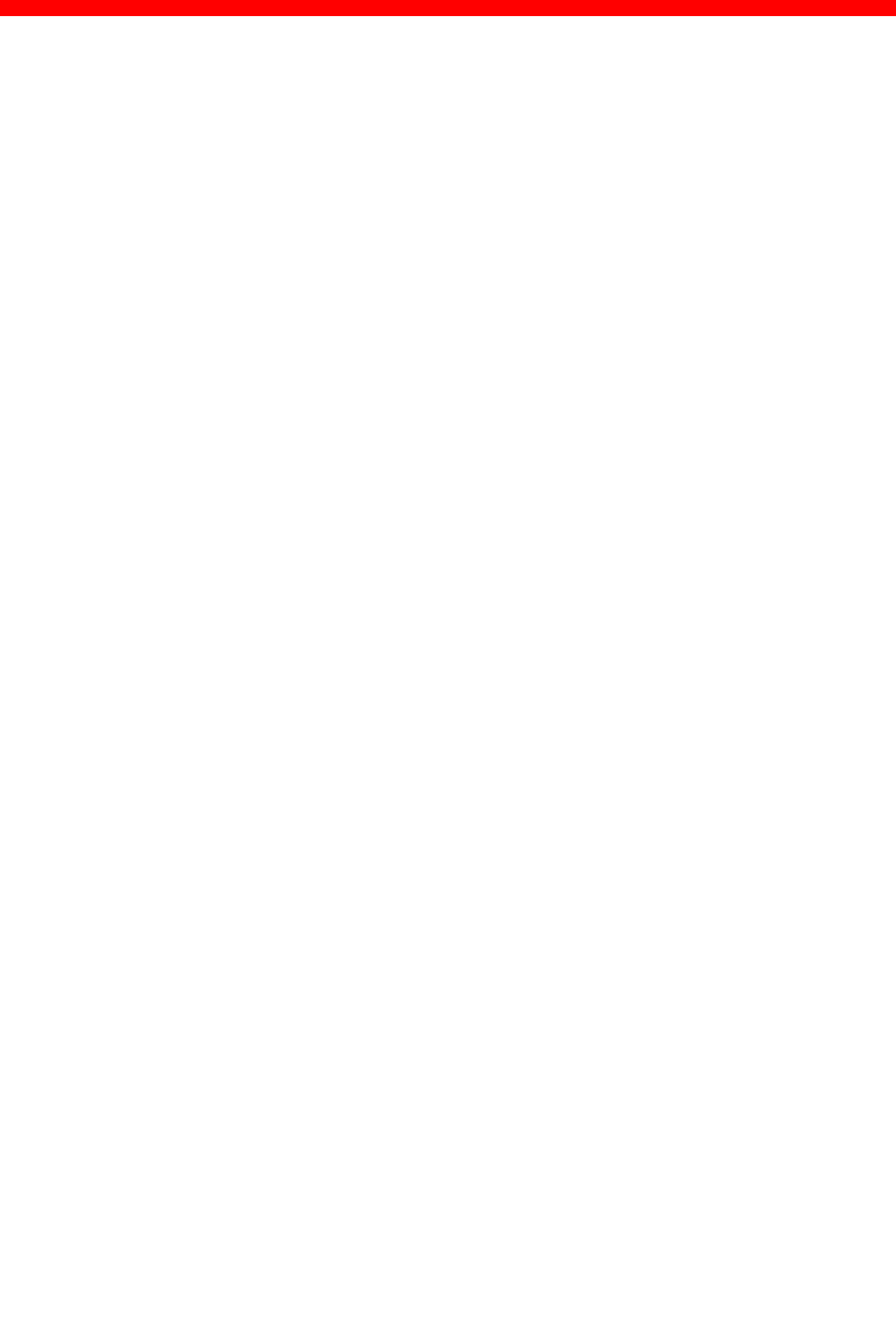
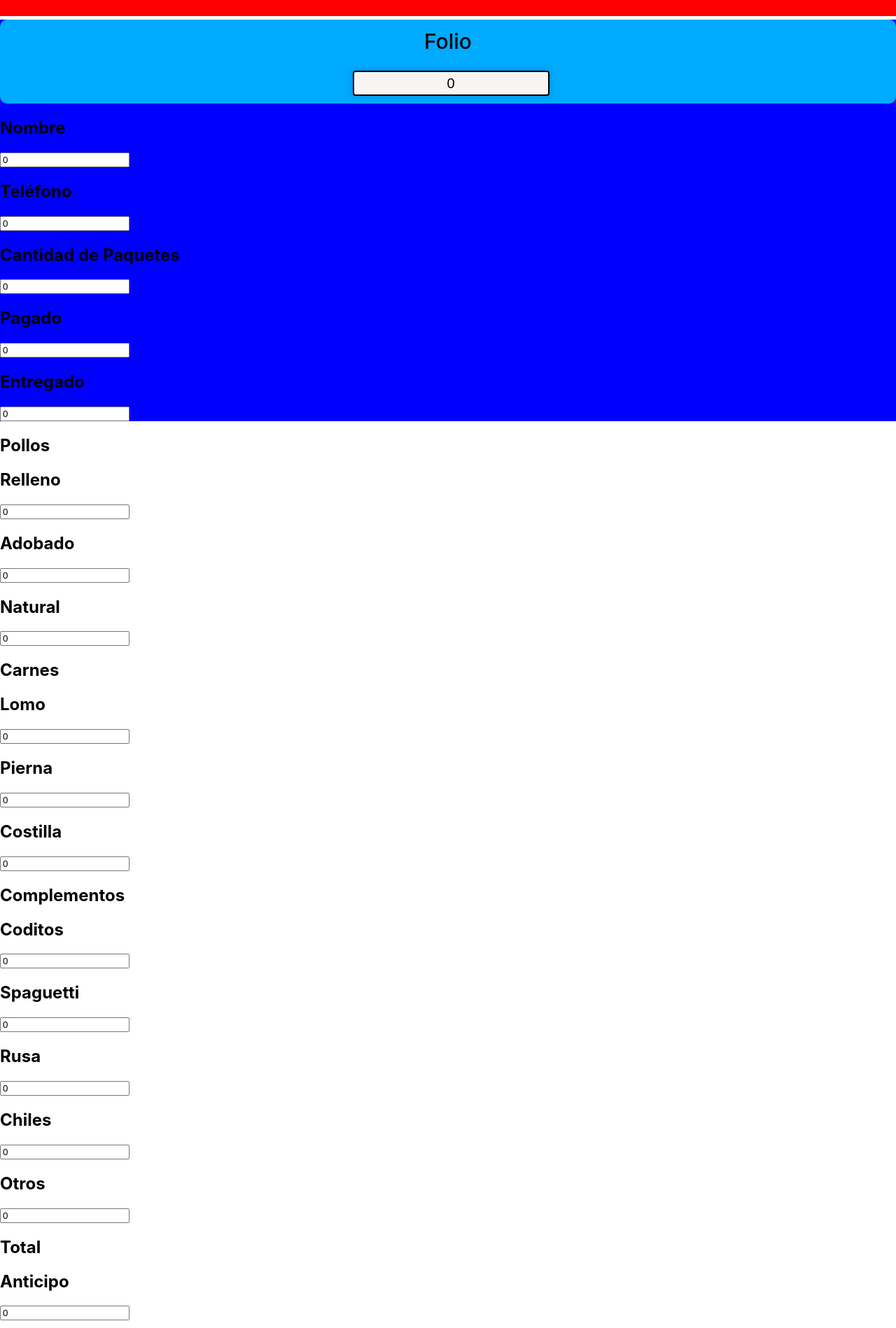
Before and after one commit to TonyNogueron/react-order-system, a React (Create React App) app in the folder order-system-client/: page /form in a window 1280 px wide. Shown: the part 182-2080 px from the top of the page at 70% size. Before the commit the page ends 800 px from the top, so only its background shows below. Built offline with nearby package versions, Linux system fonts and the light colour scheme.

Commit message:
Mods in formulario

```diff
--- a/order-system-client/src/pages/Formulario/Formulario.css
+++ b/order-system-client/src/pages/Formulario/Formulario.css
@@ -40,6 +40,21 @@
     background-color: rgb(0, 170, 255);
 }
 
-.Form .top-button{
+.Form .top-bottom{
     background-color: blue;
 }
+
+.Form .top-bottom .Folio{
+    align-items: center;
+    justify-content: center;
+    display: flex;
+    flex-direction: column;
+    height: 120px;
+    margin-top: 5px;
+    border-radius: 10px;
+    transition: 0.3s;
+    overflow: hidden;
+    position: relative;
+    z-index: 1;
+    background-color: rgb(0, 170, 255);
+}
--- a/order-system-client/src/pages/Formulario/Formulario.js
+++ b/order-system-client/src/pages/Formulario/Formulario.js
@@ -2,13 +2,30 @@ import React, { useState } from "react";
 import styles from "./Formulario.css";
 import styles2 from "../../components/hora-component/Hora.css";
 import styles3 from "../../components/comanda-component/Comanda.css";
-
+import styles4 from "../../components/folio-component/Folio.css";
 function Formulario(){
     const [folio, setFolio] = useState(0);
     const [Nombre, setNombre] = useState(0);
     const [Hora, setHora] = useState(0);
     const [Comanda, setComanda] = useState(0);
-
+    const [Numero, setNumero] = useState(0);
+    const [CantidadPaquetes, setCantidadPaquetes] = useState(0);
+    const [Pagado, setPagado] = useState(0);
+    const [Entregado, setEntregado] = useState(0);
+    const [Relleno, setRelleno] = useState(0);
+    const [Adobado, setAdobado] = useState(0);
+    const [Natural, setNatural] = useState(0);
+    const [Lomo, setLomo] = useState(0);
+    const [Pierna, setPierna] = useState(0);
+    const [Costilla, setCostilla] = useState(0);
+    const [Coditos, setCoditos] = useState(0);
+    const [Spaguetti, setSpaguetti] = useState(0);
+    const [Rusa, setRusa] = useState(0);
+    const [Chiles, setChiles] = useState(0);
+    const [Otros, setOtros] = useState(0);
+    const [Anticipo, setAnticipo] = useState(0);
+    const [Restante, setRestante] = useState(0);
+    const [Total, setTotal] = useState(0);
     return (
         <div className="Form">
             <section className="top">
@@ -18,6 +35,146 @@ function Formulario(){
                         <input type="text" class="num" value={Comanda} placeholder="Ingrese el num. de Comanda." onChange={e=> setComanda(e.target.value)}/>
                     </div>
                 </div>
+                <div className="Hora">
+                    <h1>Hora</h1>
+                    <div class = "wrapper">
+                        <input type="text" class="num" value={Hora} placeholder="Ingrese el num. de Hora." onChange={e=> setHora(e.target.value)}/>
+                    </div>
+                </div>
+            </section>
+            <section className="top-bottom">
+                <div className="Folio">
+                    <h1>Folio</h1>
+                    <div class = "wrapper">
+                        <input type="text" class="num" value={folio} placeholder="Ingrese el num. de folio." onChange={e=> setFolio(e.target.value)}/>
+                    </div>
+                </div>
+                <div className="Nombre">
+                    <h1>Nombre</h1>
+                    <div class = "wrapper">
+                        <input type="text" class="num" value={Nombre} placeholder="Ingrese el num. de Nombre." onChange={e=> setNombre(e.target.value)}/>
+                    </div>
+                </div>
+                <div className="Telefono">
+                    <h1>Teléfono</h1>
+                    <div class = "wrapper">
+                        <input type="text" class="num" value={Numero} placeholder="Ingrese el num. de Telefono." onChange={e=> setNumero(e.target.value)}/>
+                    </div>
+                </div>
+                <div className="CantidadPaquetes">
+                    <h1>Cantidad de Paquetes</h1>
+                    <div class = "wrapper">
+                        <input type="text" class="num" value={CantidadPaquetes} placeholder="Ingrese el num. de CantidadPaquetes." onChange={e=> setCantidadPaquetes(e.target.value)}/>
+                    </div>
+                </div>
+                <div className="Pagado">
+                    <h1>Pagado</h1>
+                    <div class = "wrapper">
+                        <input type="text" class="num" value={Pagado} placeholder="Ingrese el num. de Pagado." onChange={e=> setPagado(e.target.value)}/>
+                    </div>
+                </div>
+                <div className="Entregado">
+                    <h1>Entregado</h1>
+                    <div class = "wrapper">
+                        <input type="text" class="num" value={Entregado} placeholder="Ingrese el num. de Entregado." onChange={e=> setEntregado(e.target.value)}/>
+                    </div>
+                </div>
+            </section>
+            <section className="Pollos">
+                <h1>Pollos</h1>
+                <div className="Relleno">
+                    <h1>Relleno</h1>
+                    <div class = "wrapper">
+                        <input type="text" class="num" value={Relleno} placeholder="Ingrese el num. de Relleno." onChange={e=> setRelleno(e.target.value)}/>
+                    </div>
+                </div>
+                <div className="Adobado">
+                    <h1>Adobado</h1>
+                    <div class = "wrapper">
+                        <input type="text" class="num" value={Adobado} placeholder="Ingrese el num. de Adobado." onChange={e=> setAdobado(e.target.value)}/>
+                    </div>
+                </div>
+                <div className="Natural">
+                    <h1>Natural</h1>
+                    <div class = "wrapper">
+                        <input type="text" class="num" value={Natural} placeholder="Ingrese el num. de Natural." onChange={e=> setNatural(e.target.value)}/>
+                    </div>
+                </div>
+            </section>
+            <section className="Carnes">
+                <h1>Carnes</h1>
+                <div className="Lomo">
+                    <h1>Lomo</h1>
+                    <div class = "wrapper">
+                        <input type="text" class="num" value={Lomo} placeholder="Ingrese el num. de Lomo." onChange={e=> setLomo(e.target.value)}/>
+                    </div>
+                </div>
+                <div className="Pierna">
+                    <h1>Pierna</h1>
+                    <div class = "wrapper">
+                        <input type="text" class="num" value={Pierna} placeholder="Ingrese el num. de Pierna." onChange={e=> setPierna(e.target.value)}/>
+                    </div>
+                </div>
+                <div className="Costilla">
+                    <h1>Costilla</h1>
+                    <div class = "wrapper">
+                        <input type="text" class="num" value={Costilla} placeholder="Ingrese el num. de Costilla." onChange={e=> setCostilla(e.target.value)}/>
+                    </div>
+                </div>
+            </section>
+            <section className="Complementos">
+                <h1>Complementos</h1>
+                <div className="Coditos">
+                    <h1>Coditos</h1>
+                    <div class = "wrapper">
+                        <input type="text" class="num" value={Coditos} placeholder="Ingrese el num. de Coditos." onChange={e=> setCoditos(e.target.value)}/>
+                    </div>
+                </div>
+                <div className="Spaguetti">
+                    <h1>Spaguetti</h1>
+                    <div class = "wrapper">
+                        <input type="text" class="num" value={Spaguetti} placeholder="Ingrese el num. de Spaguetti." onChange={e=> setSpaguetti(e.target.value)}/>
+                    </div>
+                </div>
+                <div className="Rusa">
+                    <h1>Rusa</h1>
+                    <div class = "wrapper">
+                        <input type="text" class="num" value={Rusa} placeholder="Ingrese el num. de Rusa." onChange={e=> setRusa(e.target.value)}/>
+                    </div>
+                </div>
+                <div className = "Chiles">
+                    <h1>Chiles</h1>
+                    <div class = "wrapper">
+                        <input type="text" class="num" value={Chiles} placeholder="Ingrese el num. de Chiles." onChange={e=> setChiles(e.target.value)}/>
+                    </div>
+                </div>
+                <div className = "Otros">
+                    <h1>Otros</h1>
+                    <div class = "wrapper">
+                        <input type="text" class="text" value={Otros} placeholder="Ingrese el num. de Otros." onChange={e=> setOtros(e.target.value)}/>
+                    </div>
+                </div>
+            </section>
+            <section className="TotalApartado">
+                <h1>Total</h1>
+                <div className = "Anticipo">
+                    <h1>Anticipo</h1>
+                    <div class = "wrapper">
+                        <input type="text" class="num" value={Anticipo} placeholder="Ingrese el num. de Anticipo." onChange={e=> setAnticipo(e.target.value)}/>
+                    </div>
+                </div>
+                <div className = "Restante">
+                    <h1>Restante</h1>
+                    <div class = "wrapper">
+                        <input type="text" class="num" value={Restante} placeholder="Ingrese el num. de Restante." onChange={e=> setRestante(e.target.value)}/>
+                    </div>
+                </div>
+                <div className="Total">
+                    <h1>Total</h1>
+                    <div class = "wrapper">
+                        <input type="text" class="num" value={Total} placeholder="Ingrese el num. de Total." onChange={e=> setTotal(e.target.value)}/>
+                    </div>
+                </div>
             </section>
         </div>
     );
```
